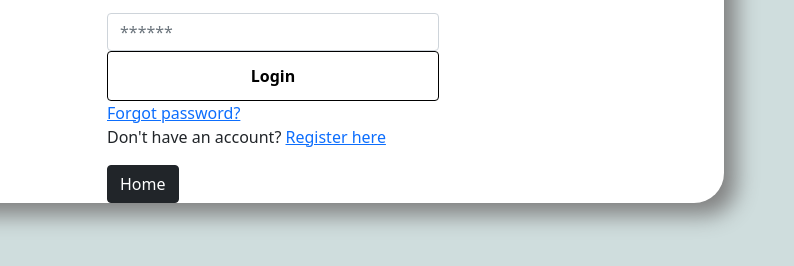
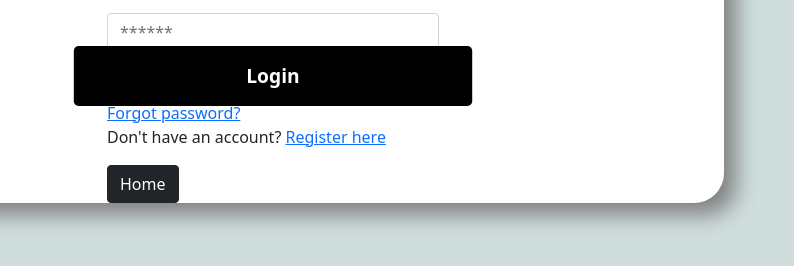
Before and after one commit to Fernando9805/Bootstrap_con_GIT, a plain HTML site: page LogIn.html in a window 1280 px wide. In both pictures the pointer is over the button "Login". Shown: the part 250-516 px from the top of the page, 486-1280 px from the left. Drawn offline with nearby package versions, Linux system fonts and the light colour scheme.

Commit message:
Se agrego una animación

```diff
--- a/LogIn.html
+++ b/LogIn.html
@@ -36,12 +36,11 @@
             color:white;
             border-radius: 4px;
             font-weight: bold;
+            transition: 0.3s;
 
         }
         .btn1:hover{
-            background: white;
-            border: 1px solid;
-            color: black;
+           transform: scale(1.2);
         }
     </style>
   </head>
```
